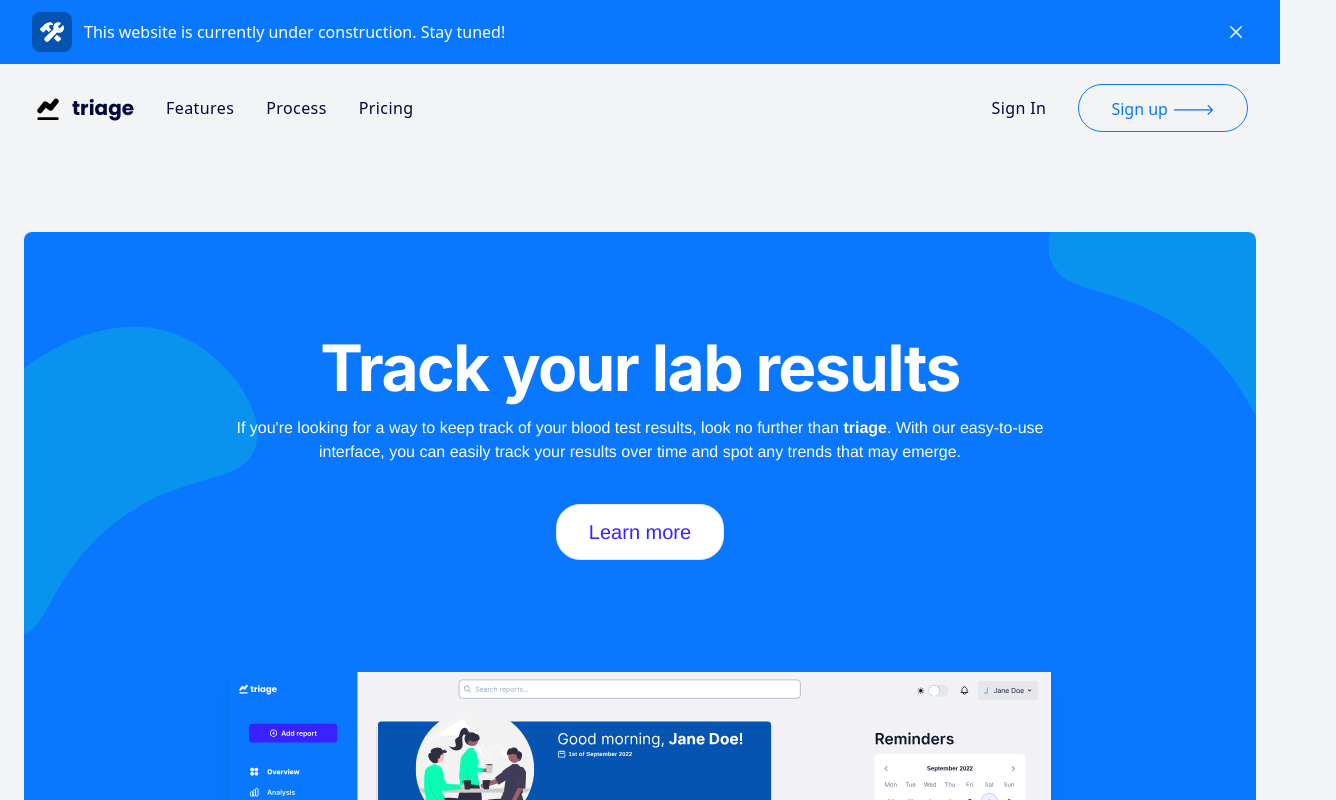
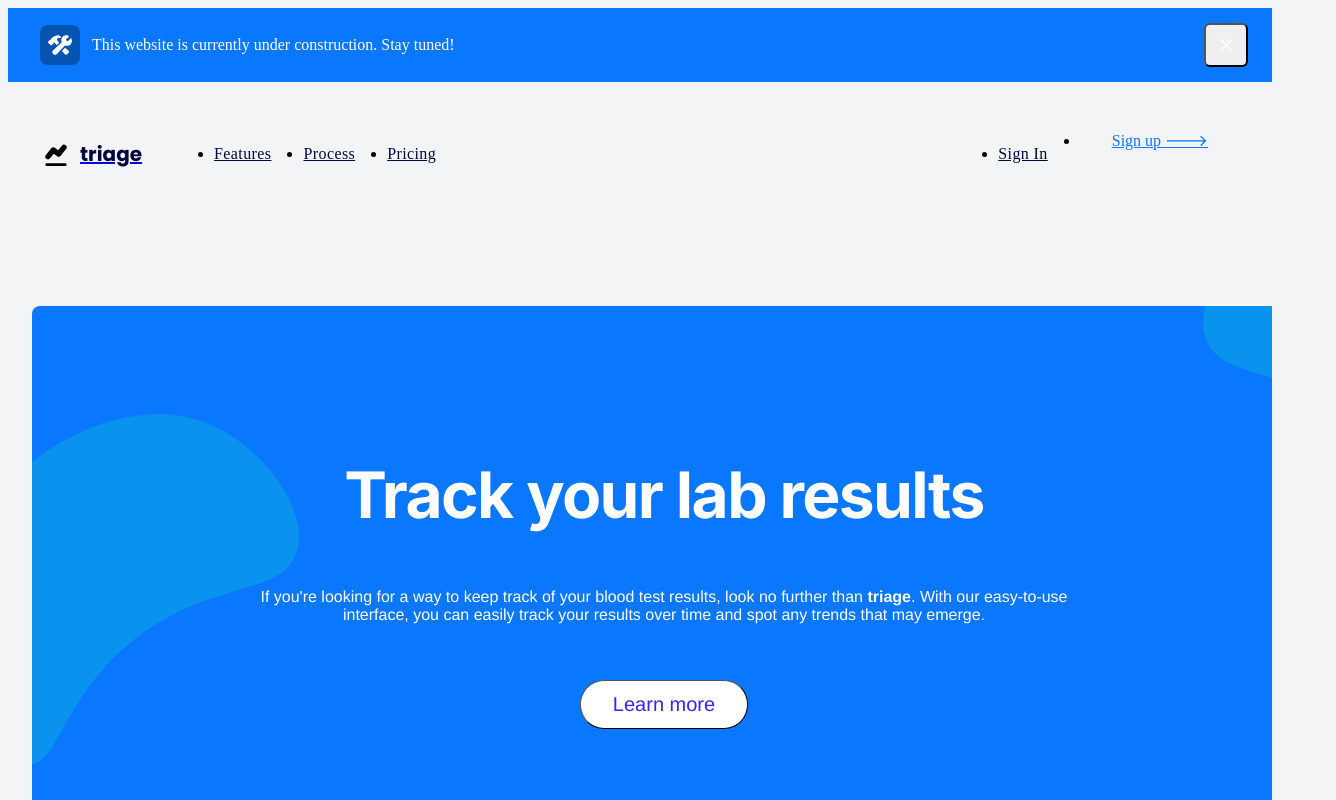
Before and after one commit to DeviousLab/blood-test-tracker, a Next.js app in the folder frontend/: page / in a window 1280 px wide. Shown: the top 800 px of the page, 1336 px wide, since content can reach past the window. Built offline with nearby package versions, Linux system fonts and the light colour scheme; what aws-amplify would draw is missing.

Commit message:
fix: adjusted config to work with MUI components
Signed-off-by: DeviousLab <deviouslab@gmail.com>

```diff
--- a/frontend/tailwind.config.js
+++ b/frontend/tailwind.config.js
@@ -1,6 +1,7 @@
 /** @type {import('tailwindcss').Config} */
 module.exports = {
   content: ['./src/**/*.{js,ts,jsx,tsx}'],
+  important: '#__next',
   theme: {
     fontSize: {
       xs: '0.75rem',
@@ -32,4 +33,7 @@ module.exports = {
   },
   // eslint-disable-next-line global-require
   plugins: [require('@tailwindcss/forms')],
+  corePlugins: {
+    preflight: false,
+  },
 };
```
